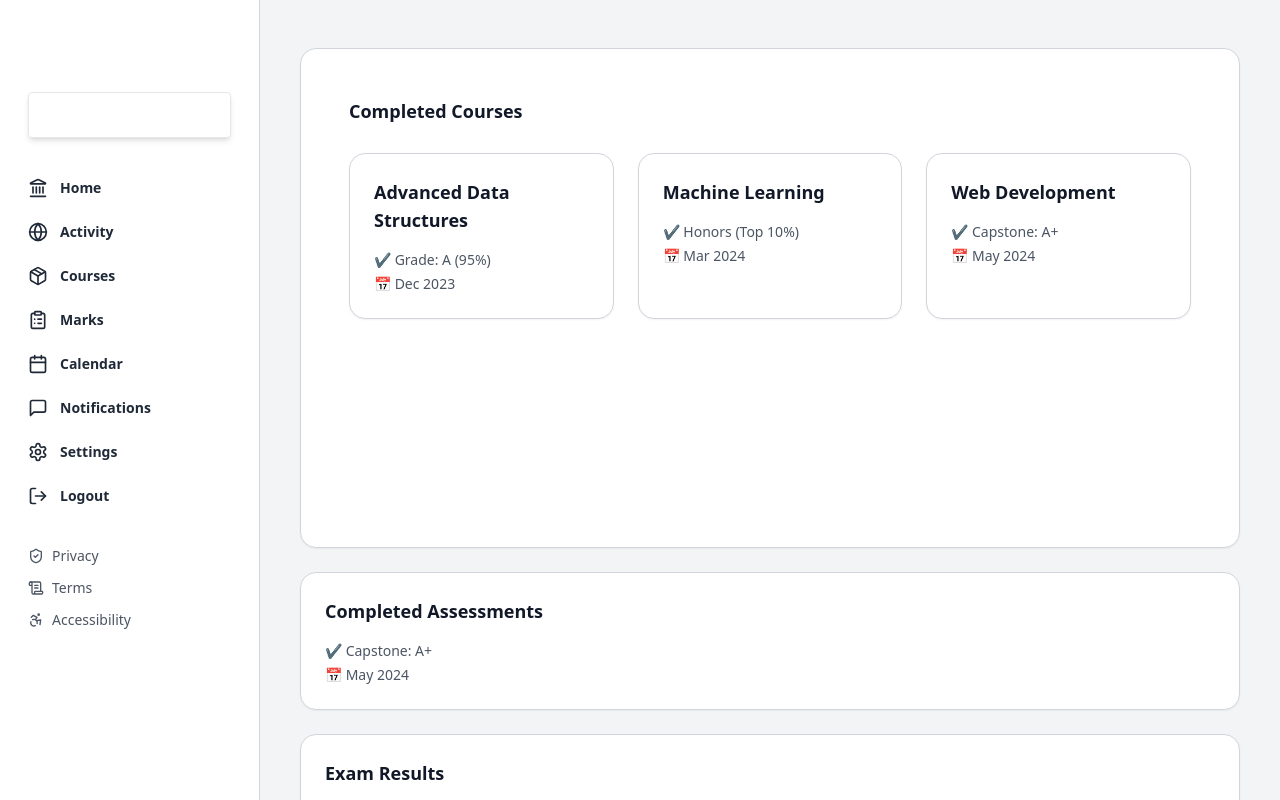
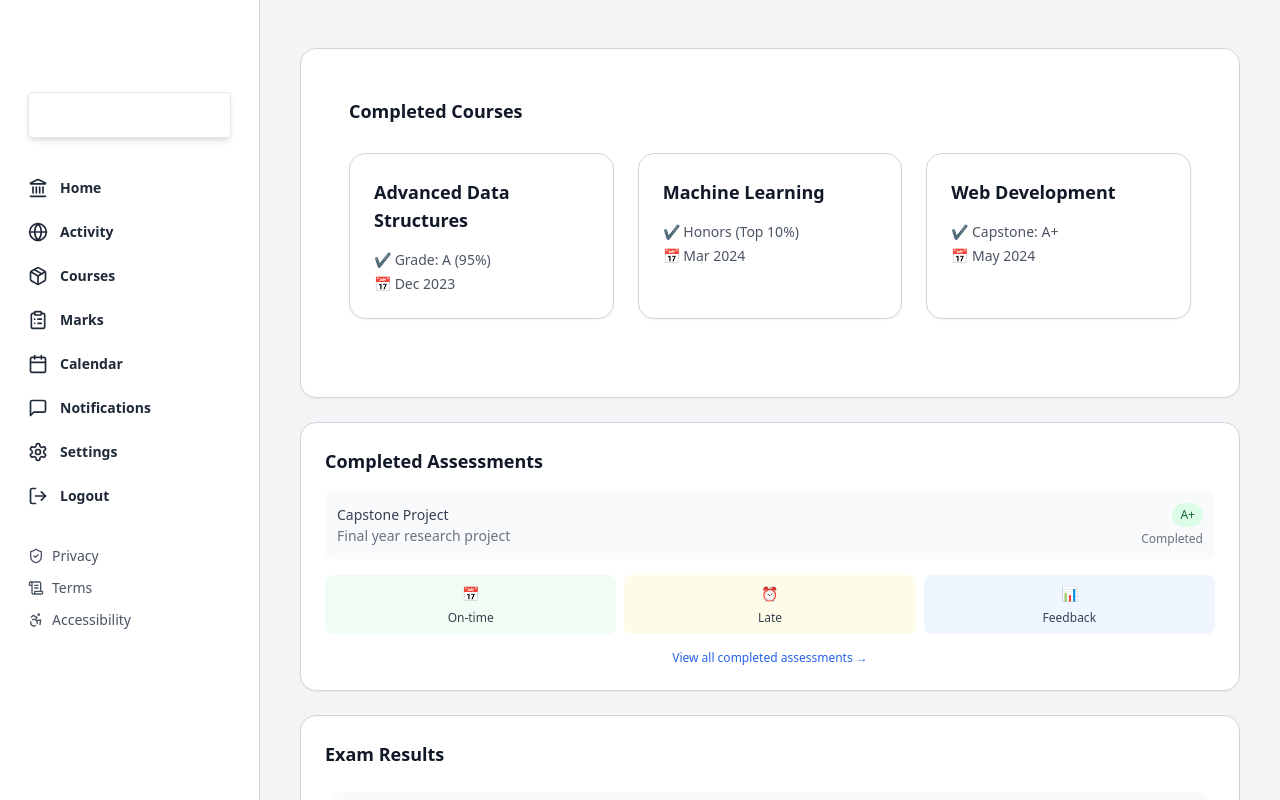
Before and after one commit to NipunBasnayake/educate-lms-mern, a React (Vite) app in the folder client/: page /institution in a window 1280 px wide. Built offline with nearby package versions, Linux system fonts and the light colour scheme.

Commit message:
Enhance institution page layout with detailed assessment and exam results sections

```diff
--- a/client/src/pages/institution.jsx
+++ b/client/src/pages/institution.jsx
@@ -14,7 +14,7 @@ const Home = () => {
         <Section>
           <Card
             variant="institution"
-            className="bg-white border border-gray-300 shadow-sm h-[500px]  p-6"
+            className="bg-white border border-gray-300 shadow-sm  h-[600px] md:h-[350px]  p-6"
             title="Completed Courses"
             content={
               <div className="mt-7">
@@ -70,33 +70,135 @@ const Home = () => {
             }
           />
 
-         {/* Completed Assessments*/}
+ {/* Completed Assessments */}
 <div className="flex flex-col">
   <Card
     variant="institution"
     className="bg-white border border-gray-300 shadow-sm h-full flex flex-col"
     title="Completed Assessments"
     content={
-                        <div className="text-sm text-gray-600 mt-2 space-y-1 flex-grow">
-                          <p>✔ Capstone: A+</p>
-                          <p>📅 May 2024</p>
+      <div className="flex flex-col gap-4">
+        {/* Assessment Summary */}
+        <div className="flex items-center justify-between p-3 bg-gray-50 rounded-lg">
+          <div>
+            <p className="font-medium">Capstone Project</p>
+            <p className="text-sm text-gray-500">Final year research project</p>
+          </div>
+          <div className="text-right">
+            <span className="inline-block px-2 py-1 bg-green-100 text-green-800 text-xs font-medium rounded-full">A+</span>
+            <p className="text-xs text-gray-500 mt-1">Completed</p>
+          </div>
+        </div>
+
+        {/* Action Buttons */}
+        <div className="grid grid-cols-3 gap-2">
+          <button className="flex flex-col items-center justify-center p-2 bg-green-50 hover:bg-green-100 rounded-lg transition">
+            <span className="text-green-600">📅</span>
+            <span className="text-xs font-medium mt-1">On-time</span>
+          </button>
+          <button className="flex flex-col items-center justify-center p-2 bg-yellow-50 hover:bg-yellow-100 rounded-lg transition">
+            <span className="text-yellow-600">⏰</span>
+            <span className="text-xs font-medium mt-1">Late</span>
+          </button>
+          <button className="flex flex-col items-center justify-center p-2 bg-blue-50 hover:bg-blue-100 rounded-lg transition">
+            <span className="text-blue-600">📊</span>
+            <span className="text-xs font-medium mt-1">Feedback</span>
+          </button>
+        </div>
+
+        {/* View All Link */}
+        <a href="#" className="text-xs text-center text-blue-600 hover:text-blue-800 hover:underline">
+          View all completed assessments →
+        </a>
       </div>
     }
   />
 </div>
 
 
-
-                   {/* Exam Results*/}
+                 {/* Exam Results */}
 <div className="flex flex-col">
   <Card
     variant="institution"
     className="bg-white border border-gray-300 shadow-sm h-full flex flex-col"
     title="Exam Results"
     content={
-                        <div className="text-sm text-gray-600 mt-2 space-y-1 flex-grow">
-                          <p>✔ Capstone: A+</p>
-                          <p>📅 May 2024</p>
+      <div className="flex flex-col gap-4 p-2">
+        {/* Header with Summary Stats */}
+        <div className="flex justify-between items-center p-2 bg-gray-50 rounded-lg">
+          <div>
+            <p className="font-medium text-sm">Completed Exams: <span className="text-blue-600">5</span></p>
+            <p className="text-xs text-gray-500">Current GPA: 3.8/4.0</p>
+          </div>
+          <button className="text-xs bg-blue-50 text-blue-600 px-3 py-1 rounded-full hover:bg-blue-100 transition">
+            View Transcript
+          </button>
+        </div>
+
+        {/* Exam List */}
+        <div className="space-y-3">
+          {/* Exam Item 1 */}
+          <div className="flex justify-between items-center p-2 border-b border-gray-100 hover:bg-gray-50 transition">
+            <div>
+              <p className="font-medium text-sm">Capstone Project</p>
+              <p className="text-xs text-gray-500">Final Year Research</p>
+            </div>
+            <div className="flex items-center gap-3">
+              <span className="px-2 py-1 bg-green-100 text-green-800 text-xs font-medium rounded-full">A+</span>
+              <button className="text-gray-400 hover:text-blue-500">
+                <svg xmlns="http://www.w3.org/2000/svg" className="h-4 w-4" fill="none" viewBox="0 0 24 24" stroke="currentColor">
+                  <path strokeLinecap="round" strokeLinejoin="round" strokeWidth={2} d="M15 12a3 3 0 11-6 0 3 3 0 016 0z" />
+                  <path strokeLinecap="round" strokeLinejoin="round" strokeWidth={2} d="M2.458 12C3.732 7.943 7.523 5 12 5c4.478 0 8.268 2.943 9.542 7-1.274 4.057-5.064 7-9.542 7-4.477 0-8.268-2.943-9.542-7z" />
+                </svg>
+              </button>
+            </div>
+          </div>
+
+          {/* Exam Item 2 */}
+          <div className="flex justify-between items-center p-2 border-b border-gray-100 hover:bg-gray-50 transition">
+            <div>
+              <p className="font-medium text-sm">Advanced Algorithms</p>
+              <p className="text-xs text-gray-500">Theory Exam</p>
+            </div>
+            <div className="flex items-center gap-3">
+              <span className="px-2 py-1 bg-blue-100 text-blue-800 text-xs font-medium rounded-full">A-</span>
+              <button className="text-gray-400 hover:text-blue-500">
+                <svg xmlns="http://www.w3.org/2000/svg" className="h-4 w-4" fill="none" viewBox="0 0 24 24" stroke="currentColor">
+                  <path strokeLinecap="round" strokeLinejoin="round" strokeWidth={2} d="M15 12a3 3 0 11-6 0 3 3 0 016 0z" />
+                  <path strokeLinecap="round" strokeLinejoin="round" strokeWidth={2} d="M2.458 12C3.732 7.943 7.523 5 12 5c4.478 0 8.268 2.943 9.542 7-1.274 4.057-5.064 7-9.542 7-4.477 0-8.268-2.943-9.542-7z" />
+                </svg>
+              </button>
+            </div>
+          </div>
+        </div>
+
+        {/* Action Buttons */}
+        <div className="grid grid-cols-4 gap-2 pt-2">
+          <button className="flex flex-col items-center p-2 bg-gray-50 hover:bg-gray-100 rounded transition">
+            <svg xmlns="http://www.w3.org/2000/svg" className="h-5 w-5 text-gray-600" fill="none" viewBox="0 0 24 24" stroke="currentColor">
+              <path strokeLinecap="round" strokeLinejoin="round" strokeWidth={2} d="M9 5H7a2 2 0 00-2 2v12a2 2 0 002 2h10a2 2 0 002-2V7a2 2 0 00-2-2h-2M9 5a2 2 0 002 2h2a2 2 0 002-2M9 5a2 2 0 012-2h2a2 2 0 012 2" />
+            </svg>
+            <span className="text-xs mt-1">All Exams</span>
+          </button>
+          <button className="flex flex-col items-center p-2 bg-gray-50 hover:bg-gray-100 rounded transition">
+            <svg xmlns="http://www.w3.org/2000/svg" className="h-5 w-5 text-green-600" fill="none" viewBox="0 0 24 24" stroke="currentColor">
+              <path strokeLinecap="round" strokeLinejoin="round" strokeWidth={2} d="M9 12l2 2 4-4m6 2a9 9 0 11-18 0 9 9 0 0118 0z" />
+            </svg>
+            <span className="text-xs mt-1">Scores</span>
+          </button>
+          <button className="flex flex-col items-center p-2 bg-gray-50 hover:bg-gray-100 rounded transition">
+            <svg xmlns="http://www.w3.org/2000/svg" className="h-5 w-5 text-yellow-600" fill="none" viewBox="0 0 24 24" stroke="currentColor">
+              <path strokeLinecap="round" strokeLinejoin="round" strokeWidth={2} d="M8 10h.01M12 10h.01M16 10h.01M9 16H5a2 2 0 01-2-2V6a2 2 0 012-2h14a2 2 0 012 2v8a2 2 0 01-2 2h-5l-5 5v-5z" />
+            </svg>
+            <span className="text-xs mt-1">Feedback</span>
+          </button>
+          <button className="flex flex-col items-center p-2 bg-gray-50 hover:bg-gray-100 rounded transition">
+            <svg xmlns="http://www.w3.org/2000/svg" className="h-5 w-5 text-blue-600" fill="none" viewBox="0 0 24 24" stroke="currentColor">
+              <path strokeLinecap="round" strokeLinejoin="round" strokeWidth={2} d="M4 16v1a3 3 0 003 3h10a3 3 0 003-3v-1m-4-4l-4 4m0 0l-4-4m4 4V4" />
+            </svg>
+            <span className="text-xs mt-1">Download</span>
+          </button>
+        </div>
       </div>
     }
   />
@@ -108,16 +210,58 @@ const Home = () => {
 <div className="flex flex-col">
   <Card
     variant="institution"
-                      className="bg-white border border-gray-300 shadow-sm h-full flex flex-col"
+    className="bg-white border border-gray-200 shadow-sm h-full flex flex-col"
     title="Assigned Assessments"
     content={
-                        <div className="text-sm text-gray-600 mt-2 space-y-1 flex-grow">
-                          <p>✔ Capstone: A+</p>
-                          <p>📅 May 2024</p>
+      <div className="text-sm text-gray-700 mt-3 space-y-3 flex-grow">
+        {[
+          {
+            title: "Capstone Project",
+            date: "May 2024",
+            status: "Submitted",
+          },
+          {
+            title: "Research Paper",
+            date: "April 2024",
+            status: "Submitted",
+          },
+          {
+            title: "Midterm Exam",
+            date: "March 2024",
+            status: "Submitted",
+          },
+          {
+            title: "Team Presentation",
+            date: "February 2024",
+            status: "Submitted",
+          },
+        ].map((assignment, index) => (
+          <div
+            key={index}
+            className="flex items-center justify-between"
+          >
+            <div>
+              <p className="font-medium text-gray-800">{assignment.title}</p>
+              <p className="text-xs text-gray-500">Assigned • {assignment.date}</p>
+            </div>
+            <span
+              className={`text-xs font-medium px-2 py-1 rounded-full border ${
+                assignment.status === "Submitted"
+                  ? "text-green-600 bg-green-50 border-green-200"
+                  : "text-red-600 bg-red-50 border-red-200"
+              }`}
+            >
+              {assignment.status}
+            </span>
+          </div>
+        ))}
       </div>
     }
   />
 </div>
+
+
+
 
                           {/* Performance Summary */}
                   <div className="flex flex-col">
```
Lines whose indentation alone changed are shown as unchanged.
